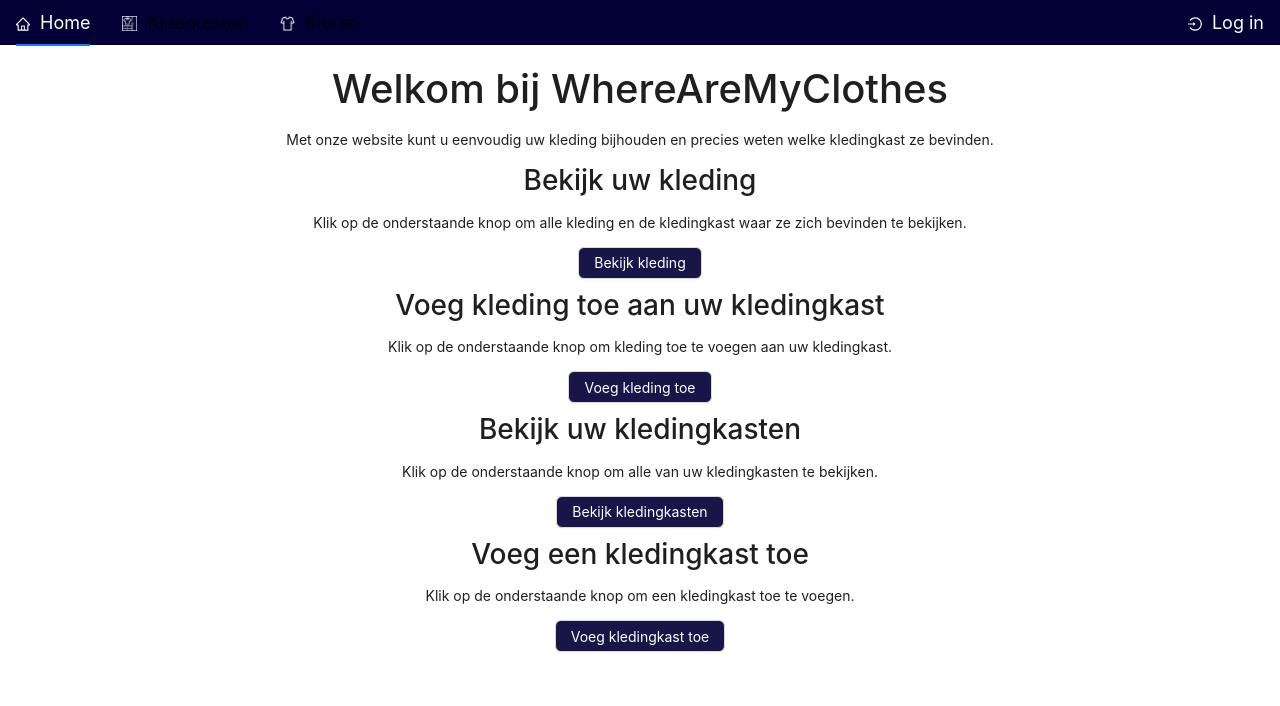
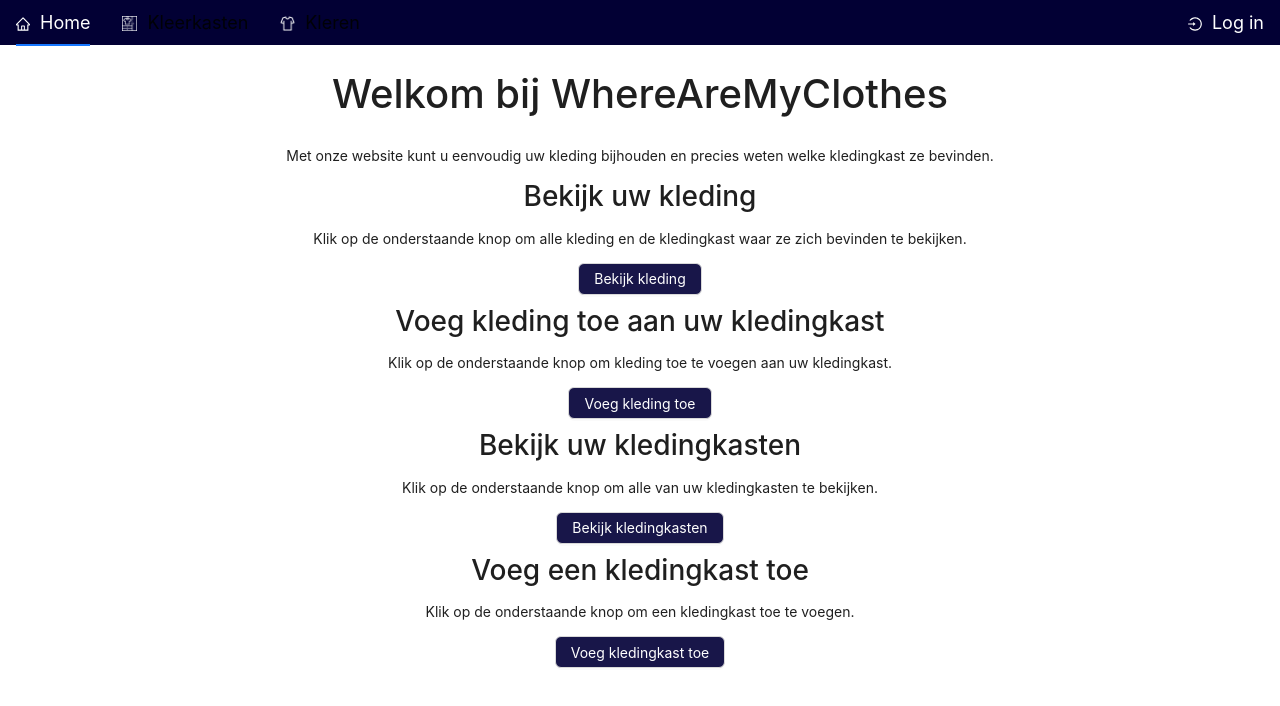
Before and after one commit to LouisDeGruyter/WhereAreMyClothes_FrontEnd, a React (Create React App) app: page / in a window 1280 px wide. Shown: the top 706 px of the page. Built offline with nearby package versions, Linux system fonts and the light colour scheme; no server answers.

Commit message:
kleine aanpassing home

```diff
--- a/src/components/home/Home.jsx
+++ b/src/components/home/Home.jsx
@@ -23,18 +23,23 @@ const navigate = useNavigate();
 const styles = useMemo(() => ({
     layout: {
         backgroundColor:"white",
+        height: "80px",
     },
     button: {
         marginBottom: "10px",
         color: "white",
         backgroundColor: "#181649",
     },
+    h1:{
+        marginTop: 5,
+    }
+
 }), []);
 
     return (
         <Layout>
             <Header style={styles.layout}>
-                <h1>Welkom bij WhereAreMyClothes</h1>
+                <h1 style={styles.h1}>Welkom bij WhereAreMyClothes</h1>
             </Header>
             <Content style={styles.layout}>
             <p>Met onze website kunt u eenvoudig uw kleding bijhouden en precies weten welke kledingkast ze bevinden.</p>
```
